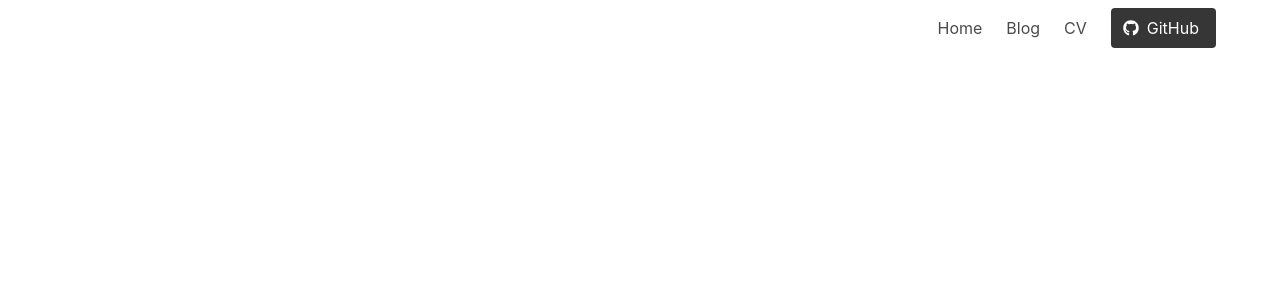
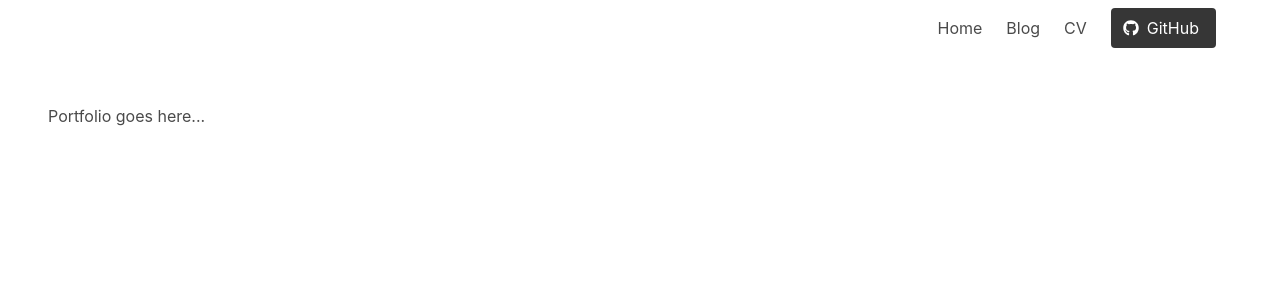
Before and after one commit to jedevc/bridging-coursework, a React app in the folder frontend/: page /cv in a window 1280 px wide. Shown: the top 300 px of the page. Built offline with nearby package versions, Linux system fonts and the light colour scheme; the HTML template or start-up script is replaced by a standard one.

Commit message:
Add placeholder page for portfolio

```diff
--- a/frontend/src/App.js
+++ b/frontend/src/App.js
@@ -10,6 +10,7 @@ import Nav from './components/Nav';
 import Home from './pages/Home';
 import Blog from './pages/Blog';
 import Post from './pages/Post';
+import Portfolio from './pages/Portfolio';
 
 function App() {
   return (
@@ -26,6 +27,9 @@ function App() {
           <Route exact path="/blog">
             <Blog />
           </Route>
+          <Route exact path="/cv">
+            <Portfolio />
+          </Route>
         </Route>
       </Switch>
     </Router>
--- /dev/null
+++ b/frontend/src/pages/Portfolio.js
@@ -0,0 +1,9 @@
+import React from 'react';
+
+export default function Portfolio() {
+  return (
+    <section class="section">
+      <p>Portfolio goes here...</p>
+    </section>
+  )
+}
```
